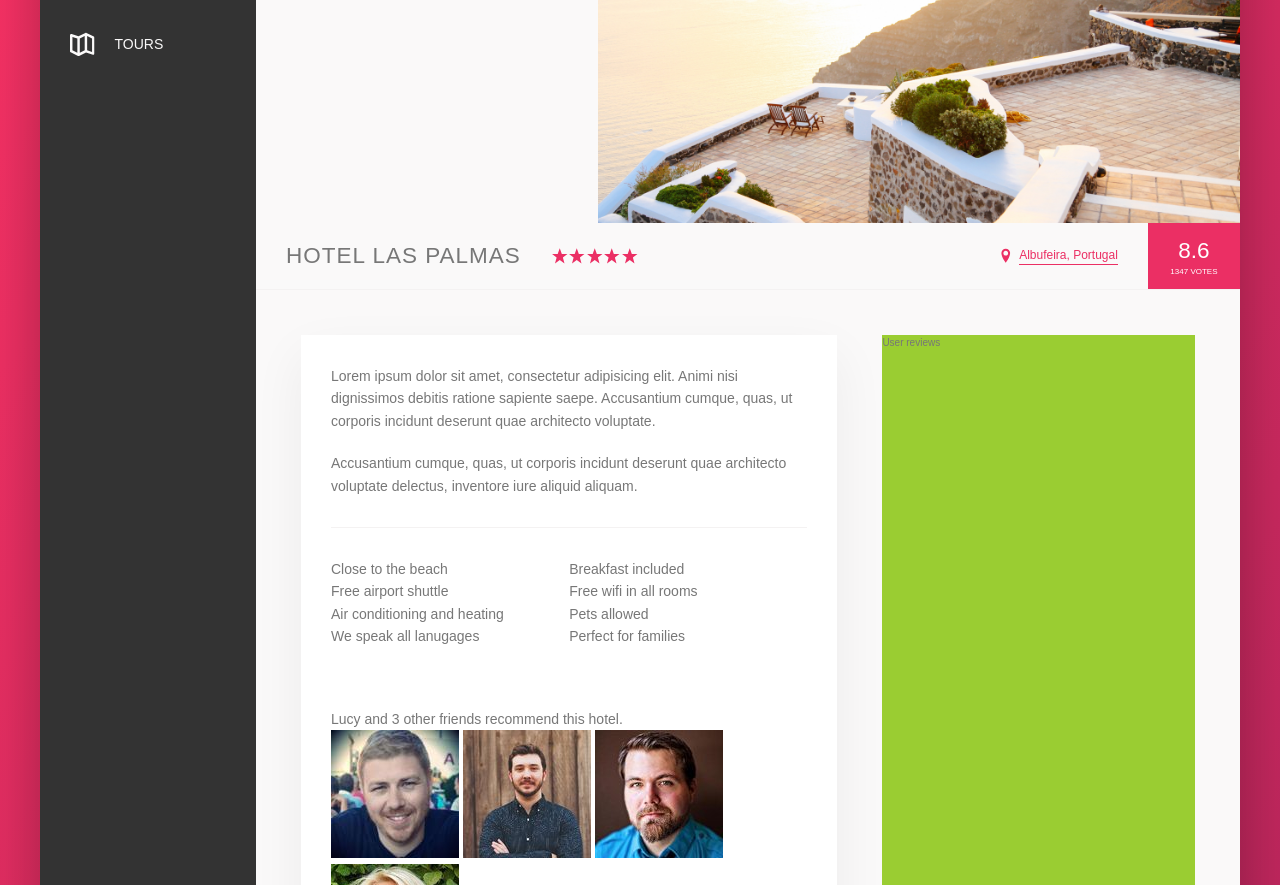
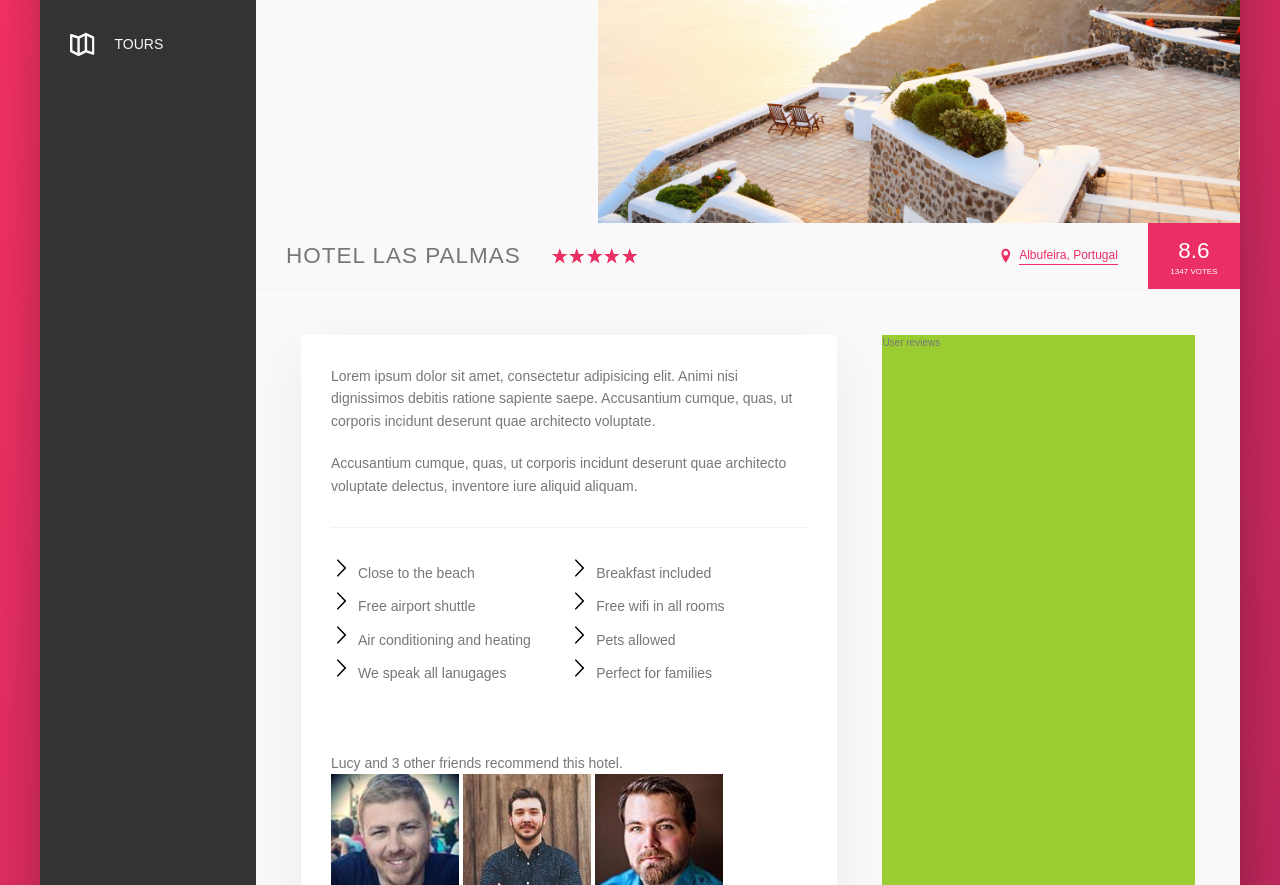
Before and after one commit to hillaryke/trillo, a website: page index.html in a window 1280 px wide. Shown: the part 312-1197 px from the top of the page. Drawn offline with Linux system fonts and the light colour scheme.

Commit message:
Added toggle icon for list for older browsers

```diff
--- a/sass/_components.scss
+++ b/sass/_components.scss
@@ -333,8 +333,20 @@
 
   &__item {
     flex: 0 0 50%;
+    margin-bottom: .7rem;
+  }
+
+  &__item::before {
+    content: "";
+    display: inline-block;
+    height: 2rem;
+    width: 2rem;
+    margin-right: .7rem;
+
+    // Older browsers
+    background-image: url("../img/chevron-thin-right.svg");
+    background-size: cover;
   }
 }
 
-////////////////////////////////////////////////////
-// RECOMMEND
+//////////////////////////////////////////////////// // RECOMMEND
```
Also changed, not shown: css/style.css, img/SVG/aircraft.svg (deleted), img/SVG/bookmark.svg (deleted), img/SVG/chat.svg (deleted), img/SVG/home.svg (deleted), img/SVG/key.svg (deleted), img/SVG/location-pin.svg (deleted), img/SVG/magnifying-glass.svg (deleted), img/SVG/map.svg (deleted), img/SVG/star.svg (deleted), img/chevron-right.svg (renamed from img/SVG/chevron-right.svg).
